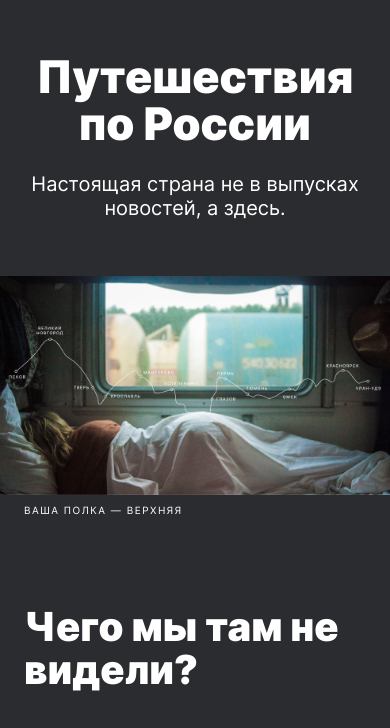
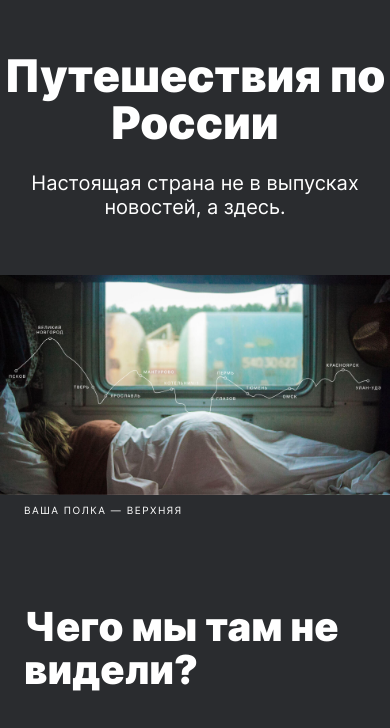
Before and after one commit to Kenzbrug/russian-travel, a plain HTML site: page index.html in a window 390 px wide. Shown: the part 83-811 px from the top of the page. Drawn offline with Linux system fonts and the light colour scheme.

Commit message:
Спринт3, правки после 3й проверки

```diff
--- a/blocks/cover/__title/cover__title.css
+++ b/blocks/cover/__title/cover__title.css
@@ -22,7 +22,6 @@
 @media screen and (max-width: 320px) {
     .cover__title {
         font-size: 32px;
-        line-height: 1.1;
         max-width: 250px;
     }
 }
--- a/blocks/lead/__title/lead__title.css
+++ b/blocks/lead/__title/lead__title.css
@@ -3,16 +3,15 @@
     font-style: normal;
     font-weight: 900;
     font-size: 96px;
-    line-height: 1.05;
+    line-height: 1.042;
     max-width: 720px;
-
+    margin: 0;
     color: #fff;
 }
 
-@media screen and (max-width: 768px) {
+@media screen and (max-width: 685px) {
     .lead__title {
         font-size: 70px;
-        margin: 0 16px;
     }
 }
 
```
